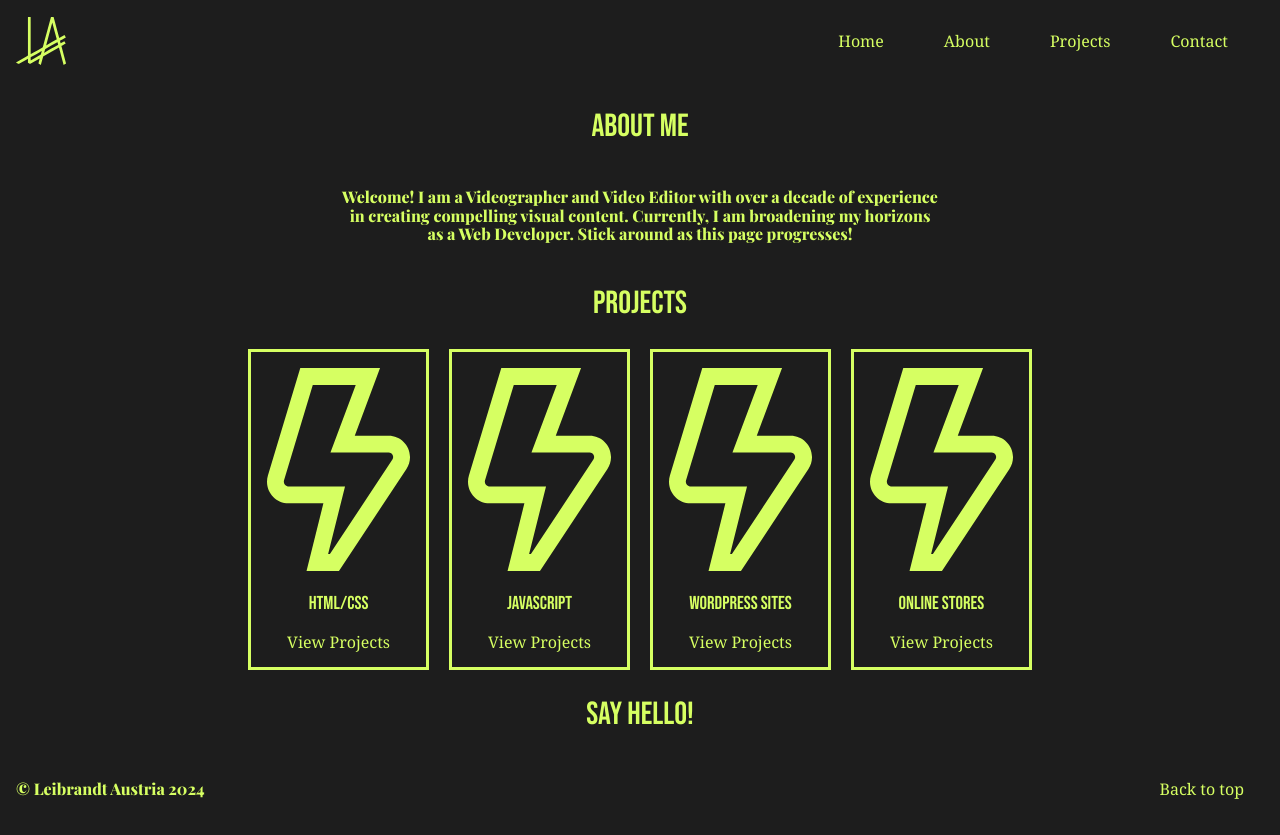
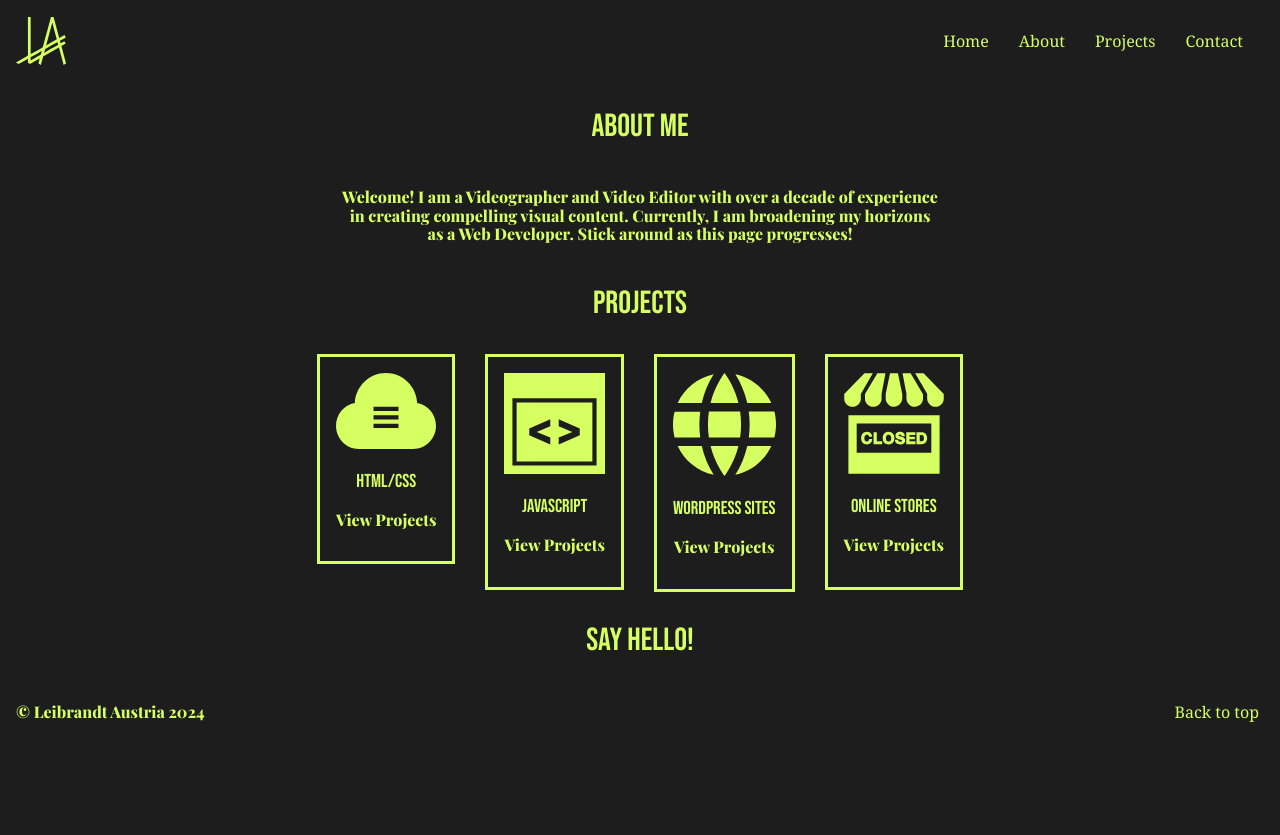
Before and after one commit to leibaust/landing-page, a plain HTML site: page index.html in a window 1280 px wide. After the commit the page ends 800 px from the top, so only its background shows below. Drawn offline with nearby package versions, Linux system fonts and the light colour scheme; a web font is replaced by a local one.

Commit message:
changed html images, updated clickable area for projects to take up whole space

```diff
--- a/index.html
+++ b/index.html
@@ -34,40 +34,45 @@
       <section id="projects">
         <h2>Projects</h2>
         <div id="project-wrapper">
+
+        <a href="#" class="project-link">
         <article class="project-item">
-              <img class="project-image" src="images/bolt.svg" alt="project1">
+                <img id="htmlImg"  class="project-image" src="images/html-light.svg" alt="project1">
                 <div class="project-contents">
                     <h3>HTML/CSS</h3>
-                <a href="#">View Projects</a>
+                    <p>View Projects</p>
                 </div>
         </article>
+        </a>
+        <a href="#" class="project-link">
         <article class="project-item">
-              <img class="project-image" src="images/bolt.svg" alt="project2">
+                <img id="javaImg" class="project-image" src="images/java-light.svg" alt="project1">
                 <div class="project-contents">
-                <h3>JavaScript</h3>
-                <a href="#">View Projects</a>
+                    <h3>Javascript</h3>
+                    <p>View Projects</p>
                 </div>
         </article>
+        </a>
+        <a href="#" class="project-link">
         <article class="project-item">
-              <img class="project-image" src="images/bolt.svg" alt="project3">
+                <img id="wordpressImg" class="project-image" src="images/wordpress-light.svg" alt="project1">
                 <div class="project-contents">
                     <h3>Wordpress Sites</h3>
-                <a href="#">View Projects</a>
+                    <p>View Projects</p>
                 </div>
         </article>
+        </a>
+        <a href="#" class="project-link">
         <article class="project-item">
-              <img class="project-image" src="images/bolt.svg" alt="project4">
+                <img id="storesImg" class="project-image" src="images/stores-light.svg" alt="project1">
                 <div class="project-contents">
                     <h3>Online Stores</h3>
-                <a href="#">View Projects</a>
+                    <p>View Projects</p>
                 </div>
         </article>
-          <!-- <ul id="project-items">
-            <li class="project-text"><a href="#">HTML / CSS Projects</a></li>
-            <li class="project-text"><a href="#">JavaScript Projects</a></li>
-            <li class="project-text"><a href="#">WordPress Sites</a></li>
-            <li class="project-text"><a href="#">Online Stores</a></li>
-          </ul> -->
+        </a>
+
+
         </div>
       </section>
 
--- a/styles/styles.css
+++ b/styles/styles.css
@@ -79,7 +79,7 @@ a:visited,
 a:hover,
 a:focus,
 a:active {
-	padding: 20px;
+	padding: 5px;
 	margin: 0;
 }
 
@@ -109,7 +109,12 @@ a:active {
 /*--------------------------------------------------------------
 # Layout
 --------------------------------------------------------------*/
-
+html, body {
+	margin: 0;
+	padding: 0;
+	width: 100%;
+	overflow-x: hidden; /* Horizontal Scrolling Prevention */
+}
 
 
 /*--------------------------------------------------------------
@@ -123,7 +128,6 @@ header {
 	display: flex;
 	justify-content: space-between;
 	margin: 1rem;
-
 }
 
 .header-nav {
@@ -138,7 +142,6 @@ header {
 	height: auto;
 }
 
-
 /* Main
 --------------------------------------------- */
 
@@ -147,7 +150,7 @@ main {
 	flex-direction: column;
 	align-items: center;
 	justify-content: center;
-	margin: 0;
+	margin: 5px;
 }
 
 #about-me {
```
Also changed, not shown: images/html-dark.svg (added), images/html-light.svg (added), images/java-dark.svg (added), images/java-light.svg (added), images/stores-dark.svg (added), images/stores-light.svg (added), images/wordpress-dark.svg (added), images/wordpress-light.svg (added). Lines whose indentation alone changed are shown as unchanged.
